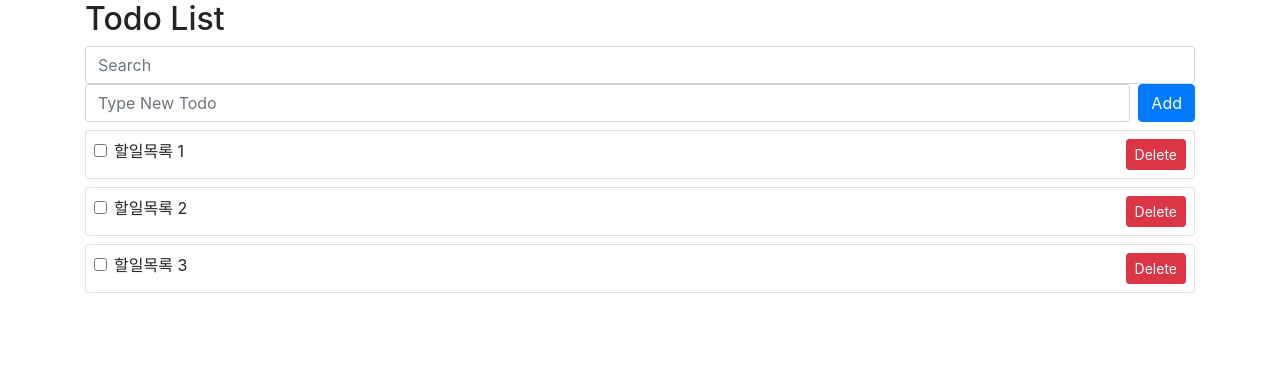
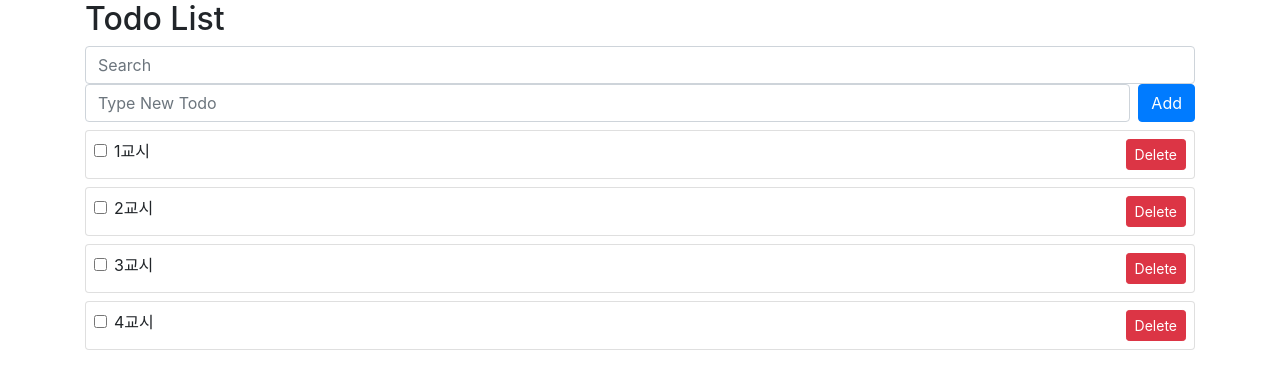
Before and after one commit to Parktaehoon1/todorest, a Vue app: page / in a window 1280 px wide. Shown: the top 386 px of the page. Built offline with nearby package versions, Linux system fonts and the light colour scheme; data requests are answered from the project's data file.

Commit message:
RESTfull 적용

```diff
--- /dev/null
+++ b/db.json
@@ -0,0 +1,24 @@
+{
+  "todos": [
+    {
+      "id": 1664156869106,
+      "subject": "1교시",
+      "complete": false
+    },
+    {
+      "id": 1664156870770,
+      "subject": "2교시",
+      "complete": false
+    },
+    {
+      "id": 1664156872345,
+      "subject": "3교시",
+      "complete": false
+    },
+    {
+      "id": 1664156873530,
+      "subject": "4교시",
+      "complete": false
+    }
+  ]
+}
--- a/package.json
+++ b/package.json
@@ -8,6 +8,7 @@
     "lint": "vue-cli-service lint"
   },
   "dependencies": {
+    "axios": "^0.27.2",
     "core-js": "^3.8.3",
     "vue": "^3.2.13",
     "vue-router": "^4.0.3",
--- a/src/App.vue
+++ b/src/App.vue
@@ -1,15 +1,17 @@
 <template>
   <div class="container">
     <h2>Todo List</h2>
-    <!-- todo serach form -->
+    <!-- 할일검색폼 -->
     <input
       class="form-control"
       type="text"
       v-model="searchText"
       placeholder="Search"
     />
-    <!-- 할입 입력창 -->
+    <!-- 할일입력 -->
     <TodoForm @add-todo="addTodo" />
+    <!-- 서버에러 출력 -->
+    <div style="color: red">{{ error }}</div>
     <!-- 목록없음 안내 -->
     <div v-if="!todos.length">추가된 Todo가 없습니다.</div>
     <!-- 할일목록 -->
@@ -21,6 +23,7 @@
   </div>
 </template>
 <script>
+import axios from "axios";
 import { computed, ref } from "vue";
 import TodoForm from "./components/TodoSimpleForm.vue";
 import TodoList from "./components/TodoList.vue";
@@ -30,12 +33,7 @@ export default {
     TodoList,
   },
   setup() {
-    const todos = ref([
-      { id: 1, subject: "할일목록 1", complete: false },
-      { id: 2, subject: "할일목록 2", complete: false },
-      { id: 3, subject: "할일목록 3", complete: false },
-    ]);
-
+    const todos = ref([]);
     const searchText = ref("");
     const filterTodos = computed(() => {
       if (searchText.value) {
@@ -46,14 +44,56 @@ export default {
       return todos.value;
     });
 
-    const addTodo = (todo) => {
-      todos.value.push(todo);
+    const getTodo = async () => {
+      try {
+        const response = await axios.get("http://localhost:3000/todos");
+        todos.value = response.data;
+      } catch (err) {
+        error.value = "서버 목록 호출에 실패했습니다. 잠시 뒤 이용해주세요.";
+      }
     };
-    const deleteTodo = (index) => {
-      todos.value.splice(index, 1);
+
+    getTodo();
+
+    const error = ref("");
+    const addTodo = async (todo) => {
+      try {
+        await axios.post("http://localhost:3000/todos", {
+          id: todo.id,
+          subject: todo.subject,
+          complete: todo.complete,
+        });
+        todos.value.push(todo);
+      } catch (err) {
+        error.value = "서버 데이터 저장 실패";
+      }
     };
-    const toggleTodo = (index) => {
-      todos.value[index].complete = !todos.value[index].complete;
+
+    const deleteTodo = async (index) => {
+      try {
+        // 현재 index 는 인덱스 번호 0,1,2,3,4 가 전송된다.
+        // 실제 저장되어 있는 id를 파악한다.
+        const id = todos.value[index].id;
+        await axios.delete("http://localhost:3000/todos/" + id);
+        todos.value.splice(index, 1);
+      } catch (err) {
+        error.value = "삭제 요청이 거부되었습니다.";
+      }
+    };
+
+    const toggleTodo = async (index) => {
+      try {
+        // 어느 데이터를 수정할 것인가를 전달
+        // 업데이트 할 내용을 전달한다.
+        const id = todos.value[index].id;
+        const complete = !todos.value[index].complete;
+        await axios.patch("http://localhost:3000/todos/" + id, {
+          complete,
+        });
+        todos.value[index].complete = complete;
+      } catch (err) {
+        error.value = "업데이트에 실패하였습니다.";
+      }
     };
 
     return {
@@ -63,6 +103,7 @@ export default {
       toggleTodo,
       searchText,
       filterTodos,
+      error,
     };
   },
 };
```
Also changed, not shown: 1 other file (tests, documents, lock files or other folders).
